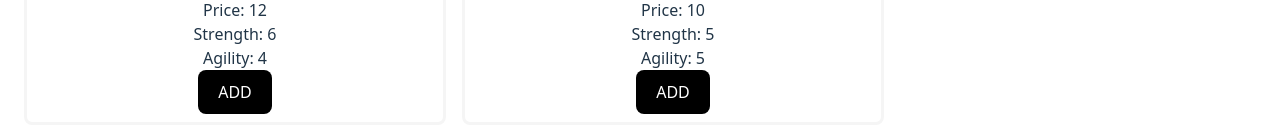
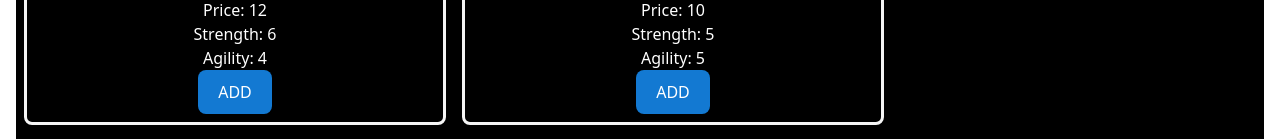
Before and after one commit to SylviaRemington/react-state-management-lab, a React (Vite) app: page / in a window 1280 px wide. Shown: the part 463-602 px from the top of the page. Built offline with nearby package versions, Linux system fonts and the light colour scheme.

Commit message:
addtl css

```diff
--- a/src/App.css
+++ b/src/App.css
@@ -1,6 +1,8 @@
 #root {
   margin: 16px;
   /* background-color: rgb(126, 180, 228); */
+  background-color: black;
+  color: white;
 }
 
 * {
@@ -28,8 +30,15 @@ li {
 }
 
 .button {
-  background-color: black;
+  background-color: rgb(19, 121, 210);
   color: white;
+}
+
+.removebutton {
+  background-color: grey;
+  color: white;
+  /* Wanted to make the remove button smaller and less prominent. */
+  font-size: 12px;
 }
 
 .pick-some-team-members {
--- a/src/App.jsx
+++ b/src/App.jsx
@@ -209,7 +209,7 @@ const App = () => {
               <p>Agility: {fighter.agility}</p>
 
               {/* Step 10 & Step 11 of Lesson - part 2 of 2 */}
-              <button onClick={() => handleRemoveFighter(fighter)}>REMOVE</button>
+              <button className='removebutton' onClick={() => handleRemoveFighter(fighter)}>REMOVE</button>
             </li>
           ))}
         </ul>
```
